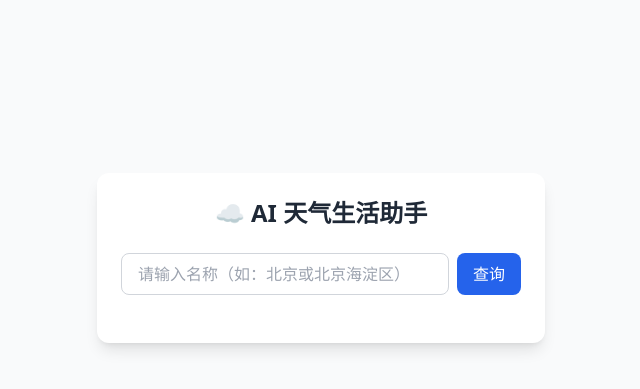
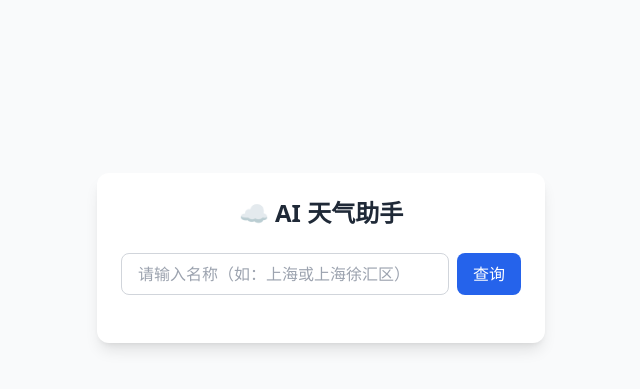
Before and after one commit to Xuguihan/WeatherAssistant, a FastAPI app: page / in a window 1280 px wide. Shown: the part 142-531 px from the top of the page, without its empty margins (319-959 px from the left). Run offline with FastAPI, Linux system fonts and the light colour scheme; some libraries are stand-ins or nearby versions.

Commit message:
前端页面修改

```diff
--- a/templates/index.html
+++ b/templates/index.html
@@ -14,11 +14,11 @@
 <body class="bg-gray-50 min-h-screen flex items-center justify-center p-4">
 
     <div class="bg-white rounded-xl shadow-lg max-w-md w-full p-6">
-        <h1 class="text-2xl font-bold mb-6 text-center text-gray-800">☁️ AI 天气生活助手</h1>
+        <h1 class="text-2xl font-bold mb-6 text-center text-gray-800">☁️ AI 天气助手</h1>
 
         <!-- 输入表单 -->
         <form action="/get_advice" method="post" class="flex gap-2 mb-6">
-            <input type="text" name="city" placeholder="请输入名称（如：北京或北京海淀区）"
+            <input type="text" name="city" placeholder="请输入名称（如：上海或上海徐汇区）"
                 class="flex-1 border border-gray-300 rounded-lg px-4 py-2 focus:outline-none focus:ring-2 focus:ring-blue-500"
                 required>
             <button type="submit"
@@ -30,7 +30,7 @@
         <!-- 显示 AI 建议 (如果存在) -->
         {% if advice %}
         <div class="bg-green-50 border border-green-200 rounded-lg p-4 text-gray-700 text-sm whitespace-pre-line leading-relaxed">
-            <h3 class="font-bold text-green-800 mb-2">✅ AI 建议：</h3>
+            <h3 class="font-bold text-green-800 mb-2">天气助手建议：</h3>
             {{ advice }}
         </div>
         {% endif %}
```
